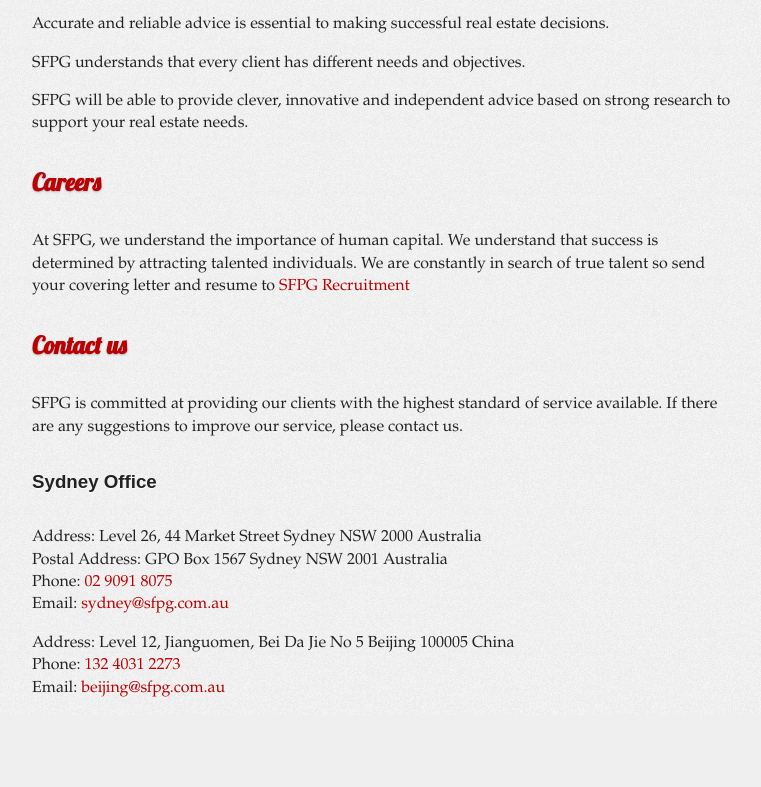
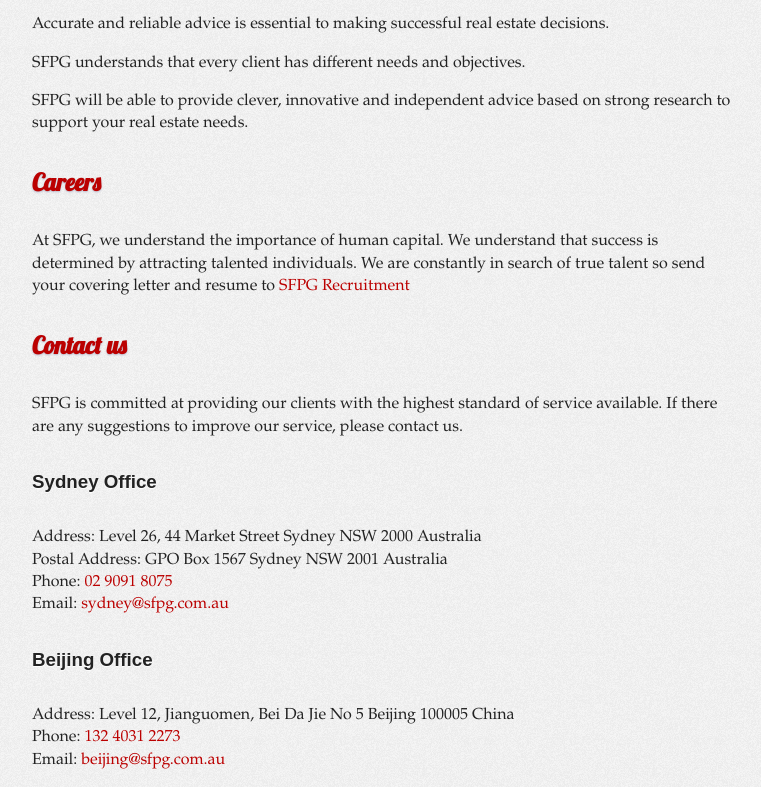
Before and after one commit to hongymagic/sfpg.com.au, a website: page public/index.html in a window 1280 px wide. Shown: the part 1818-2605 px from the top of the page, without its empty margins (258-1019 px from the left). Before the commit the page ends 2533 px from the top, so only its background shows below. Drawn offline with Linux system fonts and the light colour scheme; a web font is replaced by a local one.

Commit message:
Adding beijing office h3

```diff
--- a/public/index.html
+++ b/public/index.html
@@ -98,6 +98,8 @@
 				Phone: <a href="tel:02 9091 8075">02 9091 8075</a><br />
 				Email: <a href="mailto:sydney@sfpg.com.au">sydney@sfpg.com.au</a>
 			</p>
+
+			<h3>Beijing Office</h3>
 			<p>
 				Address: Level 12, Jianguomen, Bei Da Jie No 5 Beijing 100005 China<br />
 				Phone: <a href="tel:132 4031 2273">132 4031 2273</a><br />
```
